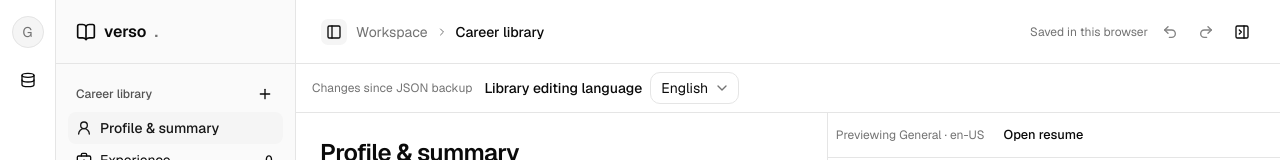
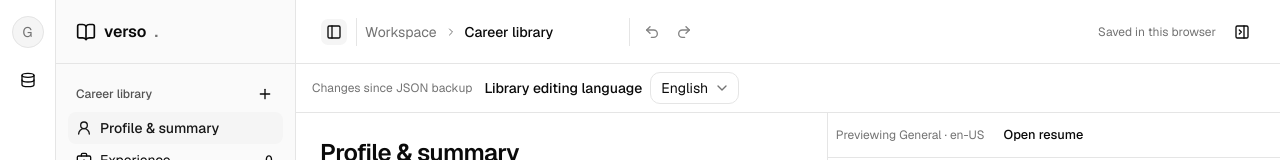
Before and after one commit to douglasyabuki/verso, a Next.js app: page / in a window 1280 px wide. Both pictures are taken after a click on the button "Profile & summary". Shown: the top 160 px of the page. Built offline with nearby package versions, Linux system fonts and the light colour scheme; what @dnd-kit/dom would draw is missing.

Commit message:
Update: Undo and Redo actions position

```diff
--- a/components/workspace/workspace-toolbar.tsx
+++ b/components/workspace/workspace-toolbar.tsx
@@ -7,8 +7,10 @@ import {
   Redo2,
   Undo2,
 } from "lucide-react";
+import type { ReactNode } from "react";
 
 import { Button } from "@/components/ui/button";
+import { Separator } from "@/components/ui/separator";
 import { SidebarTrigger, useSidebar } from "@/components/ui/sidebar";
 import {
   Tooltip,
@@ -42,12 +44,14 @@ export function WorkspaceToolbar({
   preview,
   togglePreview,
   previewAvailable = true,
+  mobilePreviewControls,
 }: {
   shortcuts: { undo: string; redo: string };
   title: string;
   preview: boolean;
   togglePreview: () => void;
   previewAvailable?: boolean;
+  mobilePreviewControls?: ReactNode;
 }) {
   const { state, controller } = useWorkspace();
   const { open, openMobile, isMobile } = useSidebar();
@@ -55,7 +59,7 @@ export function WorkspaceToolbar({
   const PreviewIcon = preview ? PanelRightClose : PanelRightOpen;
   return (
     <header className="flex min-h-16 shrink-0 flex-wrap items-center justify-between gap-2 border-b px-4 py-2 md:px-6">
-      <div className="flex min-w-0 items-center gap-2">
+      <div className="flex min-w-0 flex-1 items-center gap-2">
         <Tooltip>
           <TooltipTrigger
             render={
@@ -69,7 +73,8 @@ export function WorkspaceToolbar({
             {expanded ? "Collapse sidebar" : "Expand sidebar"}
           </TooltipContent>
         </Tooltip>
-        <div className="flex min-w-0 items-center gap-2 text-sm">
+        <Separator orientation="vertical" />
+        <div className="flex w-40 min-w-0 items-center gap-2 text-sm sm:w-64">
           <span className="hidden text-muted-foreground sm:inline">
             Workspace
           </span>
@@ -79,9 +84,12 @@ export function WorkspaceToolbar({
           />
           <span className="truncate font-medium">{title}</span>
         </div>
-      </div>
-      <div className="flex items-center gap-2">
-        <WorkspaceSaveStatus className="text-xs text-muted-foreground" />
+        <Separator orientation="vertical" />
+        <div
+          role="group"
+          aria-label="Editing history"
+          className="flex shrink-0 items-center gap-1"
+        >
           {[
             {
               label: "Undo",
@@ -117,7 +125,17 @@ export function WorkspaceToolbar({
               </TooltipContent>
             </Tooltip>
           ))}
+        </div>
+      </div>
+      <div className="ml-auto flex max-w-full shrink-0 flex-wrap items-center justify-end gap-3">
+        <WorkspaceSaveStatus className="text-xs text-muted-foreground" />
         {previewAvailable && (
+          <div
+            role="group"
+            aria-label="PDF preview controls"
+            className="flex items-center gap-2"
+          >
+            {mobilePreviewControls}
             <Tooltip>
               <TooltipTrigger
                 render={
@@ -125,7 +143,9 @@ export function WorkspaceToolbar({
                     variant="ghost"
                     size="icon-sm"
                     className="hidden lg:inline-flex"
-                  aria-label={preview ? "Hide PDF preview" : "Show PDF preview"}
+                    aria-label={
+                      preview ? "Hide PDF preview" : "Show PDF preview"
+                    }
                     aria-pressed={preview}
                     onClick={togglePreview}
                   />
@@ -137,6 +157,7 @@ export function WorkspaceToolbar({
                 {preview ? "Hide PDF preview" : "Show PDF preview"}
               </TooltipContent>
             </Tooltip>
+          </div>
         )}
       </div>
     </header>
--- a/components/workspace/workspace-view.tsx
+++ b/components/workspace/workspace-view.tsx
@@ -423,6 +423,30 @@ export function WorkspaceView() {
         <WorkspaceToolbar
           shortcuts={shortcuts}
           previewAvailable={!fullWidth}
+          mobilePreviewControls={
+            !desktop && (
+              <ToggleGroup
+                value={[mobilePanel]}
+                onValueChange={(values) => {
+                  if (values[0]) {
+                    setIssueNavigation((current) =>
+                      current ? { ...current, pending: false } : current,
+                    );
+                    setMobilePanel(values[0]);
+                  }
+                }}
+                variant="outline"
+                spacing={0}
+                aria-label="Workspace panel"
+              >
+                <ToggleGroupItem value="editor">
+                  <FileText data-icon="inline-start" />
+                  Editor
+                </ToggleGroupItem>
+                <ToggleGroupItem value="preview">PDF preview</ToggleGroupItem>
+              </ToggleGroup>
+            )
+          }
           title={
             navigation.destination.kind === "resume"
               ? variant.name || "Untitled resume"
@@ -520,30 +544,6 @@ export function WorkspaceView() {
           )}
         </div>
       )}
-      {!desktop && !fullWidth && (
-        <div className="shrink-0 border-b px-4 py-2">
-          <ToggleGroup
-            value={[mobilePanel]}
-            onValueChange={(values) => {
-              if (values[0]) {
-                setIssueNavigation((current) =>
-                  current ? { ...current, pending: false } : current,
-                );
-                setMobilePanel(values[0]);
-              }
-            }}
-            variant="outline"
-            spacing={0}
-            aria-label="Workspace panel"
-          >
-            <ToggleGroupItem value="editor">
-              <FileText data-icon="inline-start" />
-              Editor
-            </ToggleGroupItem>
-            <ToggleGroupItem value="preview">PDF preview</ToggleGroupItem>
-          </ToggleGroup>
-        </div>
-      )}
       <div className="min-h-0 flex-1">
         {fullWidth ? (
           editor
```
Lines whose indentation alone changed are shown as unchanged.
